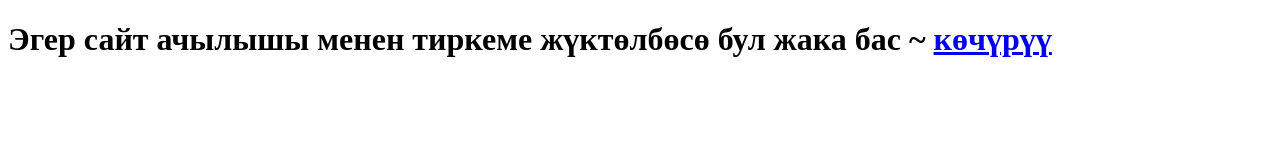
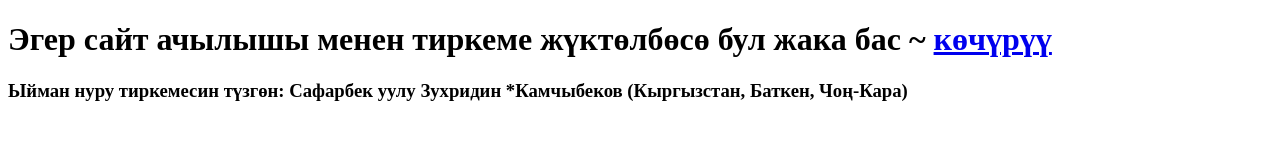
Before and after one commit to zukh21/download-app-yiman-nuru, a plain HTML site: page index.html in a window 1280 px wide. Drawn offline with Linux system fonts and the light colour scheme.

Commit message:
added app developer

```diff
--- a/index.html
+++ b/index.html
@@ -9,6 +9,7 @@
 </head>
 <body>
     <h1>Эгер сайт ачылышы менен тиркеме жүктөлбөсө бул жака бас ~ <a href="app-debug.apk">көчүрүү</a></h1>
+    <h3>Ыйман нуру тиркемесин түзгөн: Сафарбек уулу Зухридин *Камчыбеков (Кыргызстан, Баткен, Чоң-Кара)</h3>
     <iframe class="app" src="app-debug.apk" ></iframe>
 
 
```
